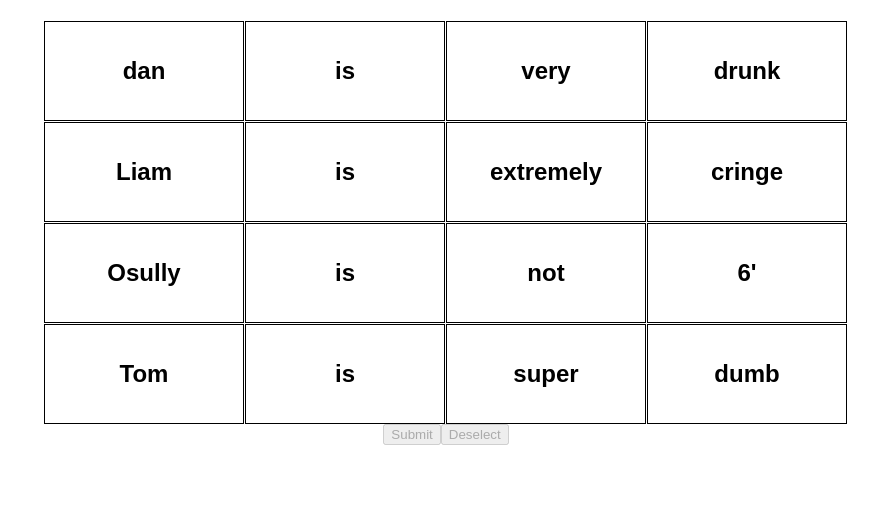
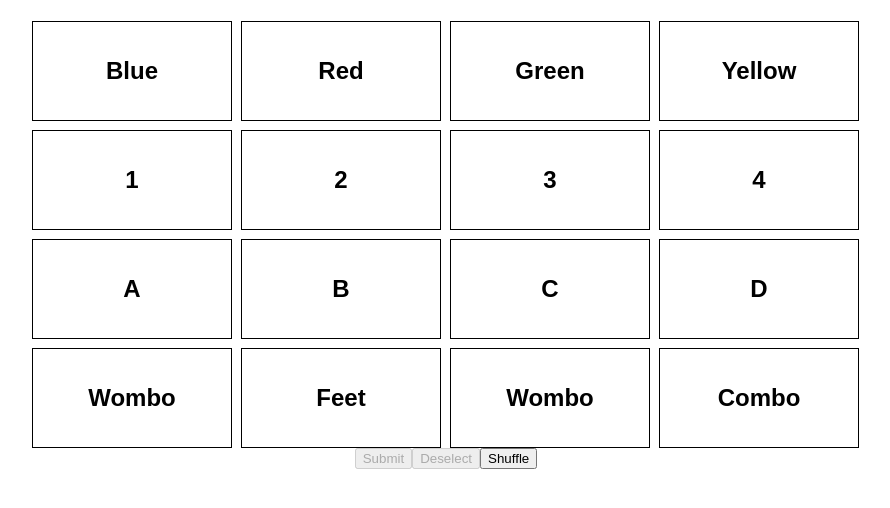
Before and after one commit to AlexanderPipes/React-Connections, a React (Vite) app: page / in a window 1280 px wide. Shown: the top 508 px of the page, without its empty margins (194-1084 px from the left). Built offline with nearby package versions, Linux system fonts and the light colour scheme.

Commit message:
Shuffle Button and Css Changes

```diff
--- a/src/App.jsx
+++ b/src/App.jsx
@@ -1,81 +1,187 @@
 import { act, useState } from 'react';
 
-const names = [
-  "dan","is","very","drunk","Liam","is","extremely","cringe","Osully","is","not","6'","Tom","is","super","dumb"
-]
-
-const matches = [
-  [0,1,2,3],
-  [4,5,6,7],
-  [8,9,10,11],
-  [12,13,14,15]
+const initialButtonState = [
+  {
+    buttonName: "Blue",
+    isActive: false,
+    isEnabled: true,
+    matchReason: "Colors",
+    buttonID: 1
+  },
+  {
+    buttonName: "Red",
+    isActive: false,
+    isEnabled: true,
+    matchReason: "Colors",
+    buttonID: 2
+  },
+  {
+    buttonName: "Green",
+    isActive: false,
+    isEnabled: true,
+    matchReason: "Colors",
+    buttonID: 3
+  },
+  {
+    buttonName: "Yellow",
+    isActive: false,
+    isEnabled: true,
+    matchReason: "Colors",
+    buttonID: 4
+  },
+  {
+    buttonName: "1",
+    isActive: false,
+    isEnabled: true,
+    matchReason: "Numbers",
+    buttonID: 5
+  },
+  {
+    buttonName: "2",
+    isActive: false,
+    isEnabled: true,
+    matchReason: "Numbers",
+    buttonID: 6
+  },
+  {
+    buttonName: "3",
+    isActive: false,
+    isEnabled: true,
+    matchReason: "Numbers",
+    buttonID: 7
+  },
+  {
+    buttonName: "4",
+    isActive: false,
+    isEnabled: true,
+    matchReason: "Numbers",
+    buttonID: 8
+  },
+  {
+    buttonName: "A",
+    isActive: false,
+    isEnabled: true,
+    matchReason: "Letters",
+    buttonID: 9
+  },
+  {
+    buttonName: "B",
+    isActive: false,
+    isEnabled: true,
+    matchReason: "Letters",
+    buttonID: 10
+  },
+  {
+    buttonName: "C",
+    isActive: false,
+    isEnabled: true,
+    matchReason: "Letters",
+    buttonID: 11
+  },
+  {
+    buttonName: "D",
+    isActive: false,
+    isEnabled: true,
+    matchReason: "Letters",
+    buttonID: 12
+  },
+  {
+    buttonName: "Wombo",
+    isActive: false,
+    isEnabled: true,
+    matchReason: "That ain't falco",
+    buttonID: 13
+  },
+  {
+    buttonName: "Feet",
+    isActive: false,
+    isEnabled: true,
+    matchReason: "That ain't falco",
+    buttonID: 14
+  },
+  {
+    buttonName: "Wombo",
+    isActive: false,
+    isEnabled: true,
+    matchReason: "That ain't falco",
+    buttonID: 15
+  },
+  {
+    buttonName: "Combo",
+    isActive: false,
+    isEnabled: true,
+    matchReason: "That ain't falco",
+    buttonID: 16
+  },
 ]
 
 // when button is enabled is false I want the class to = inactive square disable
-function Square( {value, onSquareClick, buttonState} ) {
+function Square({ onSquareClick, buttonState }) {
   let classStr = buttonState.isActive ? "active square" : "inactive square";
-  let disable = buttonState.isEnabled ? "" : "disabled";
-  let match = buttonState.isEnabled ? "" : "osully isn't 6'";
+  let disable = buttonState.isEnabled ? "" : "disabled";;
   return <button className={classStr} onClick={onSquareClick} disabled={disable}>
-    {value}
+    {buttonState.buttonName}
   </button>;
 }
 
-function SubmitButton( {onSubClick, activeButtons} ) {
+function SubmitButton({ onSubClick, activeButtons }) {
   let disable = activeButtons.length === 4 ? "" : "disabled";
-  return <button className="bttn" onClick={onSubClick} disabled = {disable}>
+  return <button className="bttn" onClick={onSubClick} disabled={disable}>
     Submit
   </button>;
 }
 
-function DeselectButton( {onResClick, activeButtons} ) {
+function DeselectButton({ onResClick, activeButtons }) {
   let disable = activeButtons.length !== 0 ? "" : "disabled";
-  return <button className="bttn" onClick={onResClick} disabled = {disable}>
+  return <button className="bttn" onClick={onResClick} disabled={disable}>
     Deselect
   </button>;
 }
-function Board(  ) {
-  const [gameState, setGameState] = useState(Array(16).fill( {
-    isActive: false,
-    isEnabled: true,
-    matchReason: ""
-  }));
+
+function ShuffleButton({ onShufClick, activeButtons }) {
+
+  return <button className="bttn" onClick={onShufClick} >
+    Shuffle
+  </button>;
+}
+
+function Board() {
+  const [gameState, setGameState] = useState(initialButtonState);
 
 
   function handleClick(i) {
-    const count = gameState.filter(buttonState => {return buttonState.isActive;}).length ;
-    if(count>=4 && gameState[i].isActive === false) {
+    const count = gameState.filter(buttonState => { return buttonState.isActive; }).length;
+    if (count >= 4 && gameState[i].isActive === false) {
       return;
     } else {
-      //let nextActive = JSON.parse(JSON.stringify(gameState));dsfsdf
+      //let nextActive = JSON.parse(JSON.stringify(gameState));
+      let nextActive = gameState.map(a => structuredClone(a));
       nextActive[i].isActive = !gameState[i].isActive;
       setGameState(nextActive);
       console.log(nextActive);
-      const newCount = nextActive.filter(buttonState => {return buttonState.isActive;}).length;
-      console.log(newCount)
+      console.log(gameState);
     }
   }
 
 
   function checkMatch() {
-    const trueIndex = getTrueIndex()
-    for(let i=0; i<matches.length; i++) {
-      const [a, b, c, d] = matches[i];
-      if (trueIndex[0] === a && trueIndex[1] === b && trueIndex[2] === c && trueIndex[3] === d) {
-        let nextEnabled = gameState.map(old => structuredClone(old))
-        let winningCombo = matches[i]
-        for(let j=0; j<winningCombo.length; j++) {
-          let position = winningCombo[j];
+    let nextEnabled = gameState.map(old => structuredClone(old));
+    let activeArray = gameState.filter(item => item.isActive);
+    for (let i = 0; i < nextEnabled.length; i++) {
+      if (activeArray[0].matchReason !== activeArray[1].matchReason || activeArray[1].matchReason !== activeArray[2].matchReason ||
+        activeArray[2].matchReason !== activeArray[3].matchReason) {
+        console.log("not a match");
+        deselect();ewf
+        return;
+      }
+    }
+    let trueIndex = getTrueIndex();
+    for (let j = 0; j < trueIndex.length; j++) {
+      let position = trueIndex[j];
       nextEnabled[position].isActive = false;
       nextEnabled[position].isEnabled = false;
     }
     setGameState(nextEnabled);
-        break;
-      } else if(i === matches.length-1) {
-        alert("Not a match!");
-        deselect();
-      }
-    }
   }
 
   function deselect() {
@@ -86,7 +192,7 @@ function Board(  ) {
 
   function getTrueIndex() {
     let trueArray = []
-    for( let i=0; i<gameState.length; i++) {
+    for (let i = 0; i < gameState.length; i++) {
       if (gameState[i].isActive === true) {
         trueArray.push(i);
       }
@@ -94,44 +200,55 @@ function Board(  ) {
     return trueArray;
   }
 
+  function shuffle() {
+    //get the gameState objects
+    //copy the entire gameState and set to shuffledArray variable
+    //shuffle the entire array so that each button has a new index
+    let shuffledArray = gameState.map(old => structuredClone(old));
+    console.log(shuffledArray);
+    let currentIndex = shuffledArray.length;
+    console.log(currentIndex);
+    while(currentIndex !== 0) {
+      let randomIndex = Math.floor(Math.random() * currentIndex);
+      currentIndex--;
+      [shuffledArray[currentIndex],shuffledArray[randomIndex]] = [shuffledArray[randomIndex],shuffledArray[currentIndex]]
+
+    }
+    console.log(shuffledArray);
+    setGameState(shuffledArray);
+  }
   return (
-    <>
+    <div className="wrapper">
     <div className="board-game">
-        <div className = "board-row">
-          <Square value={names[0]} buttonState={gameState[0]} onSquareClick={() => handleClick(0)} />
-          <Square value={names[1]} buttonState={gameState[1]} onSquareClick={() => handleClick(1)} />
-          <Square value={names[2]} buttonState={gameState[2]} onSquareClick={() => handleClick(2)} />
-          <Square value={names[3]} buttonState={gameState[3]} onSquareClick={() => handleClick(3)} />
+      <div className="board">
+      {gameState.map((square, index) => (
+          <Square
+            buttonState={square}
+            onSquareClick={() => handleClick(index)}
+          />
+        ))}
       </div>
-        <div className = "board-row">
-          <Square value={names[4]} buttonState={gameState[4]} onSquareClick={() => handleClick(4)} />
-          <Square value={names[5]} buttonState={gameState[5]} onSquareClick={() => handleClick(5)} />
-          <Square value={names[6]} buttonState={gameState[6]} onSquareClick={() => handleClick(6)} />
-          <Square value={names[7]} buttonState={gameState[7]} onSquareClick={() => handleClick(7)} />
-        </div>
-        <div className = "board-row">
-          <Square value={names[8]} buttonState={gameState[8]} onSquareClick={() => handleClick(8)} />
-          <Square value={names[9]} buttonState={gameState[9]} onSquareClick={() => handleClick(9)} />
-          <Square value={names[10]} buttonState={gameState[10]} onSquareClick={() => handleClick(10)} />
-          <Square value={names[11]} buttonState={gameState[11]} onSquareClick={() => handleClick(11)} />
-        </div>
-        <div className = "board-row center">
-          <Square value={names[12]} buttonState={gameState[12]} onSquareClick={() => handleClick(12)} />
-          <Square value={names[13]} buttonState={gameState[13]} onSquareClick={() => handleClick(13)} />
-          <Square value={names[14]} buttonState={gameState[14]} onSquareClick={() => handleClick(14)} />
-          <Square value={names[15]} buttonState={gameState[15]} onSquareClick={() => handleClick(15)} />
-        </div>
-        <div className = "bttn-row">
-          <SubmitButton activeButtons={gameState.filter(item => item.isActive)} onSubClick={() => checkMatch()}/>
-          <DeselectButton activeButtons={gameState.filter(item => item.isActive)} onResClick = {() => deselect()}/>
+      <div className="bttn-row">
+        <SubmitButton
+          activeButtons={gameState.filter((item) => item.isActive)}
+          onSubClick={() => checkMatch()}
+        />
+        <DeselectButton
+          activeButtons={gameState.filter((item) => item.isActive)}
+          onResClick={() => deselect()}
+        />
+        <ShuffleButton
+          activeButtons={gameState.filter((item) => item.isActive)}
+          onShufClick={() => shuffle()}
+        />
       </div>
     </div>
-    </>
-  )
+    </div>
+  );
 }
 
 export default function Game() {
-  const [selectedCount, setSelectedCount] = useState(0);
+
   return (
     <>
       <div>
--- a/src/styles.css
+++ b/src/styles.css
@@ -1,55 +1,3 @@
-* {
-  box-sizing: border-box;
-}
-
-body {
-  font-family: sans-serif;
-  margin: 20px;
-  padding: 0;
-}
-
-h1 {
-  margin-top: 0;
-  font-size: 22px;
-}
-
-h2 {
-  margin-top: 0;
-  font-size: 20px;
-}
-
-h3 {
-  margin-top: 0;
-  font-size: 18px;
-}
-
-h4 {
-  margin-top: 0;
-  font-size: 16px;
-}
-
-h5 {
-  margin-top: 0;
-  font-size: 14px;
-}
-
-h6 {
-  margin-top: 0;
-  font-size: 12px;
-}
-
-code {
-  font-size: 1.2em;
-}
-
-ul {
-  padding-inline-start: 20px;
-}
-
-* {
-  box-sizing: border-box;
-}
-
 .bttn-row {
   display: table-column;
   margin-left: auto;
@@ -61,11 +9,19 @@ ul {
   justify-content: center;
 }
 
+.board {
+  display: grid;
+  grid-template-columns: repeat(4, 1fr);
+  grid-template-rows: repeat(4, 1fr);
+  grid-gap: 8px;
+}
+
 body {
   font-family: sans-serif;
   margin: 20px;
   padding: 0;
 }
+
 .active.square {
   background: rgb(217, 255, 0);
   border: 1px solid #000000;
```
Lines whose indentation alone changed are shown as unchanged.
